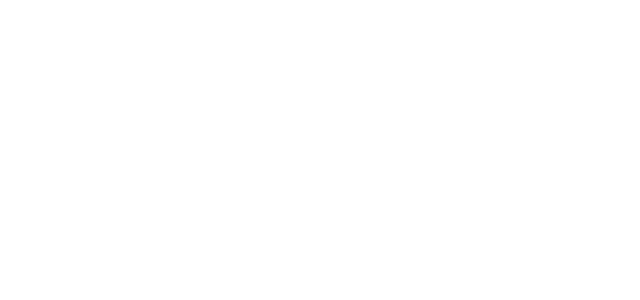
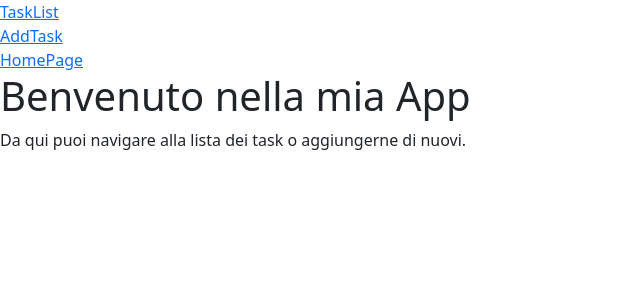
Before and after one commit to CarloMart88/ex-react-task-manager, a React (Vite) app: page / in a window 1280 px wide. Before the commit this address had no page. Shown: the top 300 px of the page, without its empty margins (0-640 px from the left). Built offline with nearby package versions, Linux system fonts and the light colour scheme.

Commit message:
add Homepage.jsx

```diff
--- a/src/App.jsx
+++ b/src/App.jsx
@@ -2,8 +2,7 @@
 import TaskList from "./pages/TaskList";
 import AddTask from "./pages/AddTask";
 import DefaultLayout from "./Layout/DefaultLayout";
-
-const baseUrl = process.env.REACT_APP_URL;
+import HomePage from "./pages/HomePage";
 
 /**Definiamo due pagine principali:
 
@@ -15,6 +14,7 @@
       <BrowserRouter>
         <Routes>
           <Route element={<DefaultLayout />}>
+            <Route path="/" element={<HomePage />}></Route>
             <Route path="/TaskList" element={<TaskList />}></Route>
             <Route path="/AddTask" element={<AddTask />}></Route>
           </Route>
--- a/src/components/NavBar.jsx
+++ b/src/components/NavBar.jsx
@@ -5,8 +5,15 @@
   return (
     <div className="col-12">
       <nav>
-        <NavLink to="/TaskList">TaskList</NavLink>
-        <NavLink to="./AddTask">AddTask</NavLink>
+        <div>
+          <NavLink to="/TaskList">TaskList</NavLink>
+        </div>
+        <div>
+          <NavLink to="./AddTask">AddTask</NavLink>
+        </div>
+        <div>
+          <NavLink to="./">HomePage</NavLink>
+        </div>
       </nav>
     </div>
   );
--- a/src/contexts/UrlContext.jsx
+++ b/src/contexts/UrlContext.jsx
@@ -1,11 +1,11 @@
 import { createContext, useContext, useEffect, useState } from "react";
-const baseUrl = process.env.REACT_APP_URL;
+const baseUrl = import.meta.env.VITE_API_URL;
 //Creare un Context API (GlobalContext) per gestire lo stato globale dell'applicazione.
 const UrlContext = createContext();
 
 function UrlProvider({ children }) {
   const [tasks, setTasks] = useState([]);
-
+  //Effettuare una richiesta GET a /tasks al caricamento dell'app, utilizzando useEffect, e salvare i dati nello stato.
   useEffect(() => {
     fetch(`${baseUrl}/tasks`)
       .then((res) => res.json())
--- /dev/null
+++ b/src/pages/HomePage.jsx
@@ -0,0 +1,12 @@
+import React from "react";
+
+function HomePage() {
+  return (
+    <div>
+      <h1>Benvenuto nella mia App</h1>
+      <p>Da qui puoi navigare alla lista dei task o aggiungerne di nuovi.</p>
+    </div>
+  );
+}
+
+export default HomePage;
```
